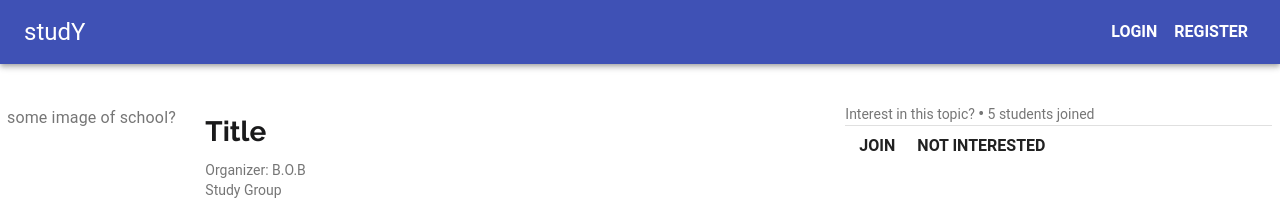
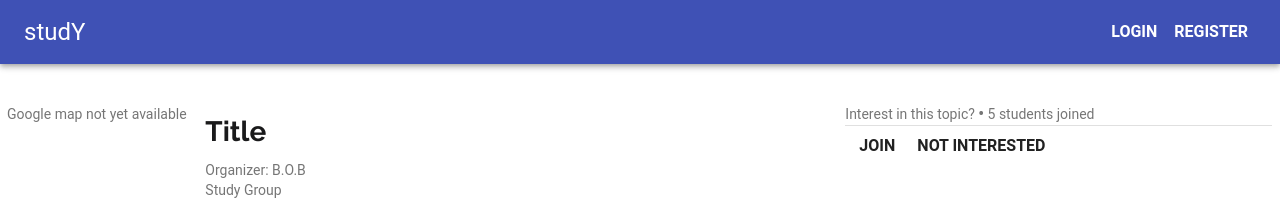
Before and after one commit to vhong000/studY, a React (Create React App) app in the folder frontend/: page /1/1/0 in a window 1280 px wide. Shown: the top 200 px of the page. Built offline with nearby package versions, Linux system fonts and the light colour scheme.

Commit message:
usering attending event mockup

```diff
--- a/frontend/src/components/EventHomePage/EventHomePage.js
+++ b/frontend/src/components/EventHomePage/EventHomePage.js
@@ -4,7 +4,7 @@ import Calendar from 'react-calendar';
 import { EventListCard } from '../../components';
 import classNames from 'classnames';
 import { Link } from 'react-router-dom';
-import { studyIcon } from '../../images';
+import { studyIcon, CCNY } from '../../images';
 import {
 
     Typography, Grid, withStyles, Paper, Divider, Toolbar,
@@ -34,9 +34,6 @@ const styles = theme => ({
     },
     typo_margin: {
     },
-    media: {
-        height: 90,
-    },
     column: {
         flexBasis: '33.33%',
     },
@@ -56,7 +53,7 @@ const styles = theme => ({
     },
     media: {
         height: 150
-	},
+    },
 
     grid: {
         margin: theme.spacing.unit * 3,
@@ -101,8 +98,8 @@ class EventHomePage extends Component {
                         </CardActionArea>
                     </Card>
                 </Grid>
-                )
-            return(profileCard);
+            )
+            return (profileCard);
 
         }
         return (
@@ -111,8 +108,8 @@ class EventHomePage extends Component {
                     <Grid className={classes.main_grid} container sm={12}>
                         <Grid container sm={2}>
                             <Grid className={classes.item_grid_left} item sm={12}>
-                                <Typography variant="subtitle1" color="textSecondary">
-                                    some image of school?
+                                <Typography className={classes.pos} color="textSecondary">
+                                    Google map not yet available
                                 </Typography>
                             </Grid>
                         </Grid>
@@ -188,7 +185,7 @@ class EventHomePage extends Component {
                                 <Divider />
                             </Grid>
 
-                                {renderProfileCards()}
+                            {renderProfileCards()}
 
                         </Grid>
                         <Grid container className={classes.item_grid_left} sm={4}>
--- a/frontend/src/images/index.js
+++ b/frontend/src/images/index.js
@@ -6,3 +6,4 @@ export { default as history } from './history_card.jpeg';
 export { default as art } from './art_card.jpeg';
 export { default as language } from './language_card.jpeg';
 export {default as studyIcon } from './icon.png';
+export { default as CCNY } from './ccny.png';
```
Also changed, not shown: frontend/src/images/ccny.png (added).
